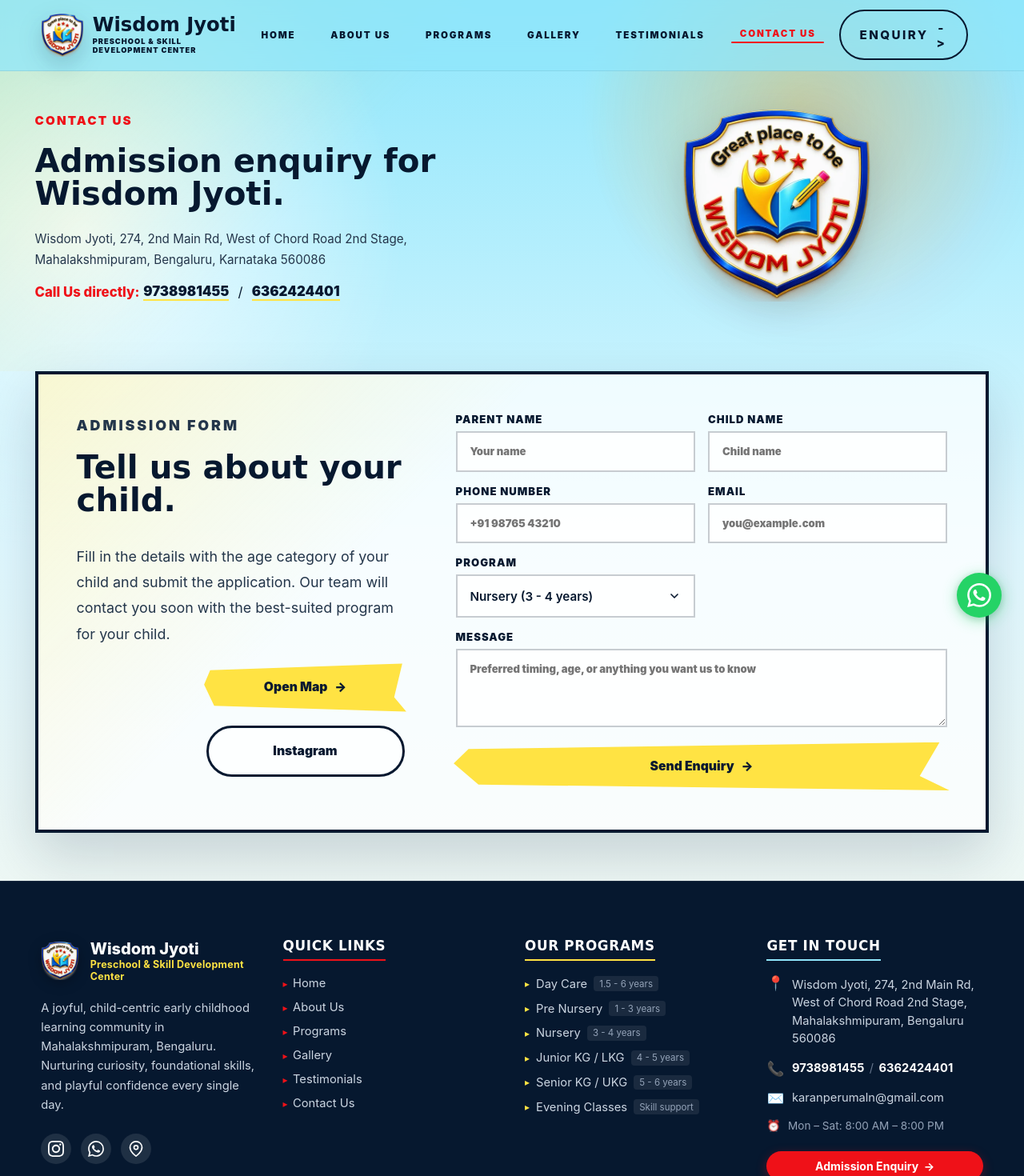
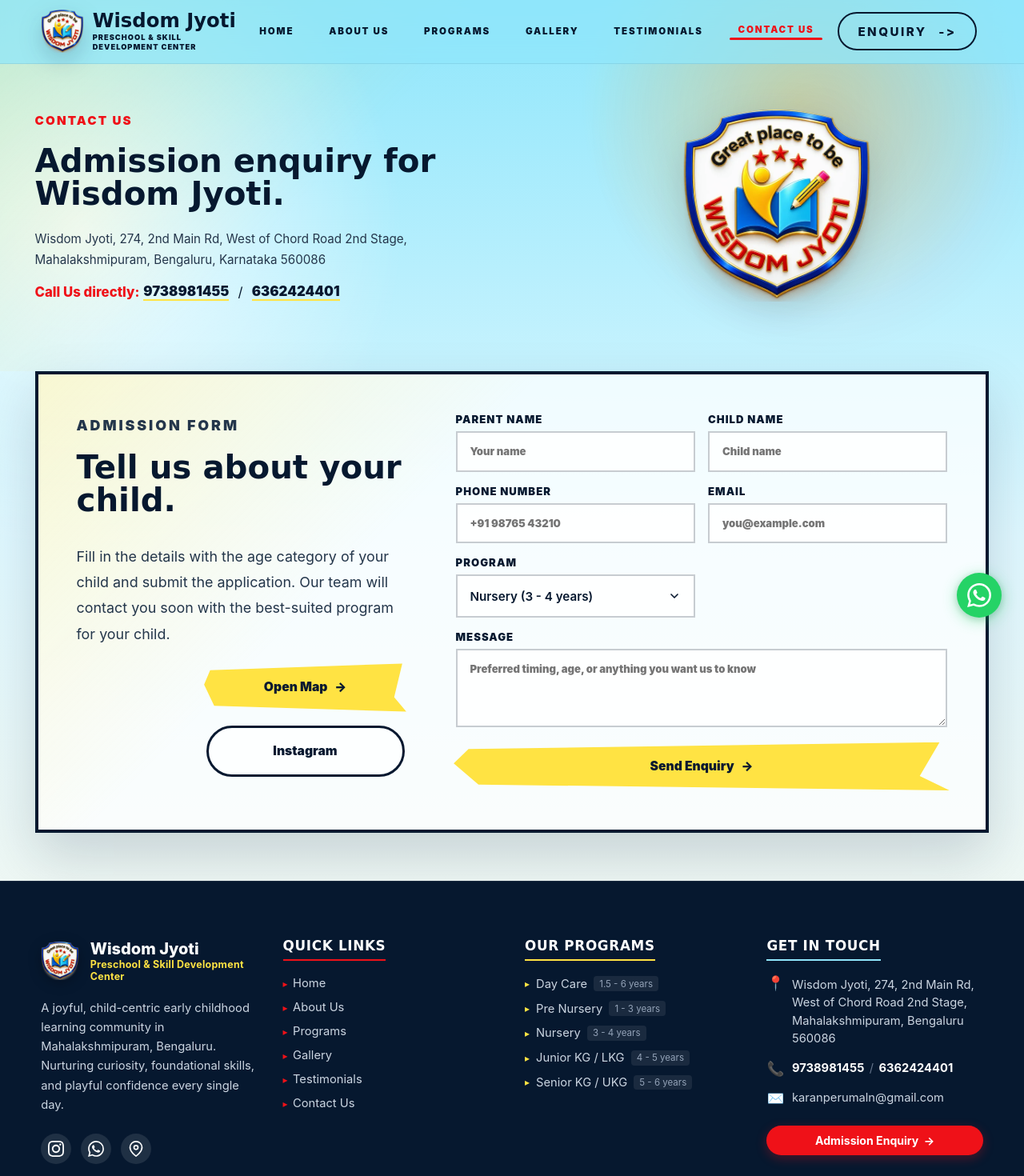
Before and after one commit to KARANPERUMAL/wisdom-jyoti, a React (Vite) app in the folder frontend/: page /contact in a window 1280 px wide. Shown: the top 1470 px of the page at 80% size. Built offline with nearby package versions, Linux system fonts and the light colour scheme; no server answers.

Commit message:
fix(navbar): prevent enquiry button text wrapping and ensure consistent sizing across viewports

```diff
--- a/frontend/src/components/layout/Footer.jsx
+++ b/frontend/src/components/layout/Footer.jsx
@@ -8,6 +8,7 @@
 export function Footer({ onOpenEnquiry }) {
   const [selectedProgram, setSelectedProgram] = useState(null);
   const currentYear = new Date().getFullYear();
+  const footerPrograms = programs.filter((p) => p.id !== "evening-classes");
 
   const handleProgramClick = (program) => {
     setSelectedProgram(program);
@@ -274,7 +275,7 @@
                 Our Programs
               </h3>
               <ul style={{ listStyle: "none", padding: 0, margin: 0, display: "grid", gap: "0.75rem" }}>
-                {programs.map((prog) => (
+                {footerPrograms.map((prog) => (
                   <li key={prog.id || prog.title}>
                     <button
                       type="button"
@@ -415,12 +416,6 @@
                   </a>
                 </div>
 
-                {/* Timings */}
-                <div style={{ display: "flex", alignItems: "center", gap: "0.6rem", fontSize: "0.85rem", color: "#94a3b8" }}>
-                  <span>⏰</span>
-                  <span>Mon – Sat: 8:00 AM – 8:00 PM</span>
-                </div>
-
                 {/* Admission Enquiry Button */}
                 {onOpenEnquiry && (
                   <button
--- a/frontend/src/components/layout/Navbar.jsx
+++ b/frontend/src/components/layout/Navbar.jsx
@@ -59,7 +59,7 @@
         className="btn btn-neutral btn-outline outline-action"
         onClick={handleEnquiryClick}
       >
-        Enquiry <span aria-hidden="true">-&gt;</span>
+        Enquiry&nbsp;<span aria-hidden="true">-&gt;</span>
       </button>
 
       <button
--- a/frontend/src/styles-v2.css
+++ b/frontend/src/styles-v2.css
@@ -1715,6 +1715,20 @@
 }
 
 @media (max-width: 1180px) {
+  .header-v2 {
+    padding-inline: clamp(1rem, 2.5vw, 3rem);
+  }
+
+  .nav-v2 {
+    gap: clamp(0.35rem, 1.2vw, 1.2rem);
+  }
+
+  .nav-v2 button,
+  .nav-v2 a {
+    padding: 0.4rem 0.5rem;
+    font-size: 0.68rem;
+  }
+
   .hero-v2,
   .inner-hero,
   .split-section,
@@ -1751,6 +1765,11 @@
   }
 
   /* Header & Navigation */
+  .outline-action,
+  .outline-action.btn.btn-neutral.btn-outline {
+    display: none !important;
+  }
+
   .header-v2 {
     padding: 0.65rem 1rem !important;
   }
@@ -2505,7 +2524,18 @@
   padding: 0.65rem 1.45rem;
   font-size: 0.95rem;
   cursor: pointer;
+  white-space: nowrap !important;
+  flex-shrink: 0;
+  min-width: max-content;
+  width: auto;
+  line-height: 1;
   transition: all 0.22s cubic-bezier(0.2, 0.8, 0.2, 1);
+}
+
+.outline-action.btn.btn-neutral.btn-outline span {
+  display: inline-block;
+  white-space: nowrap;
+  line-height: 1;
 }
 
 .btn.btn-neutral.btn-outline:hover,
```
